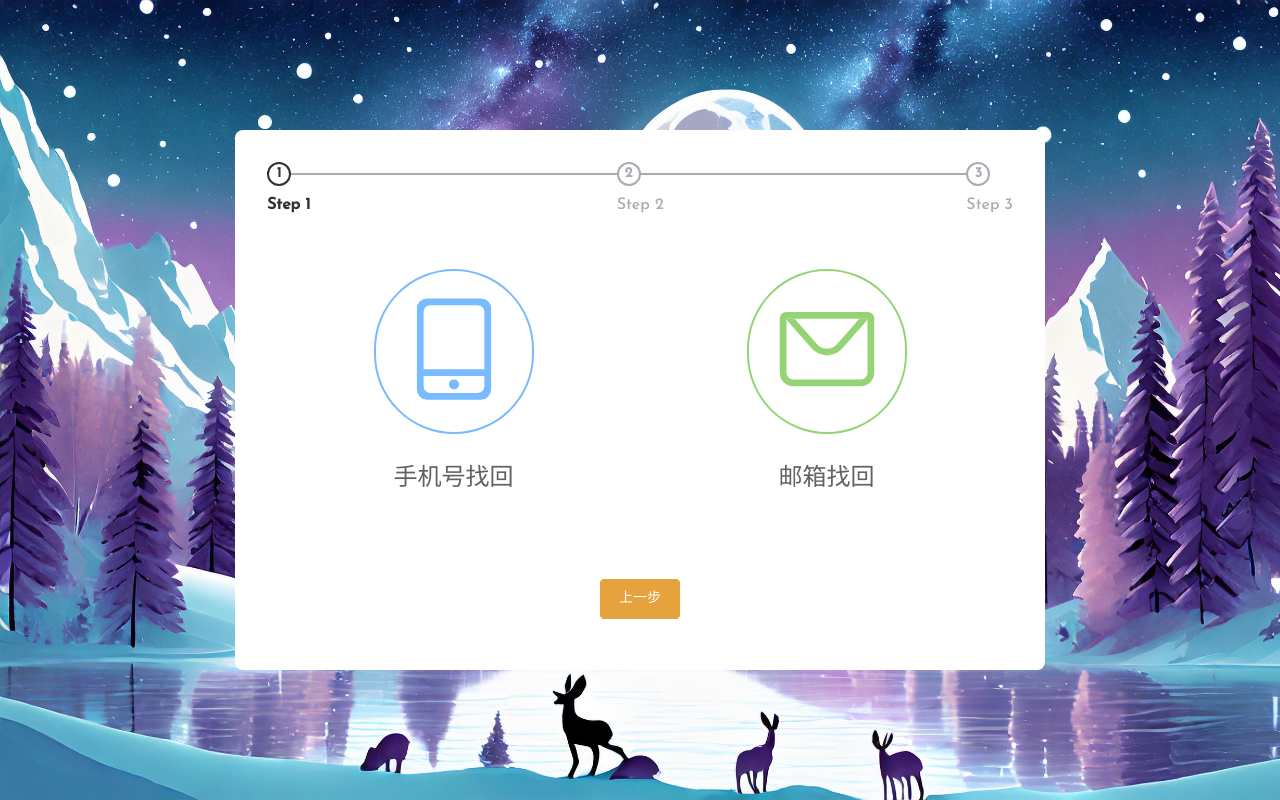
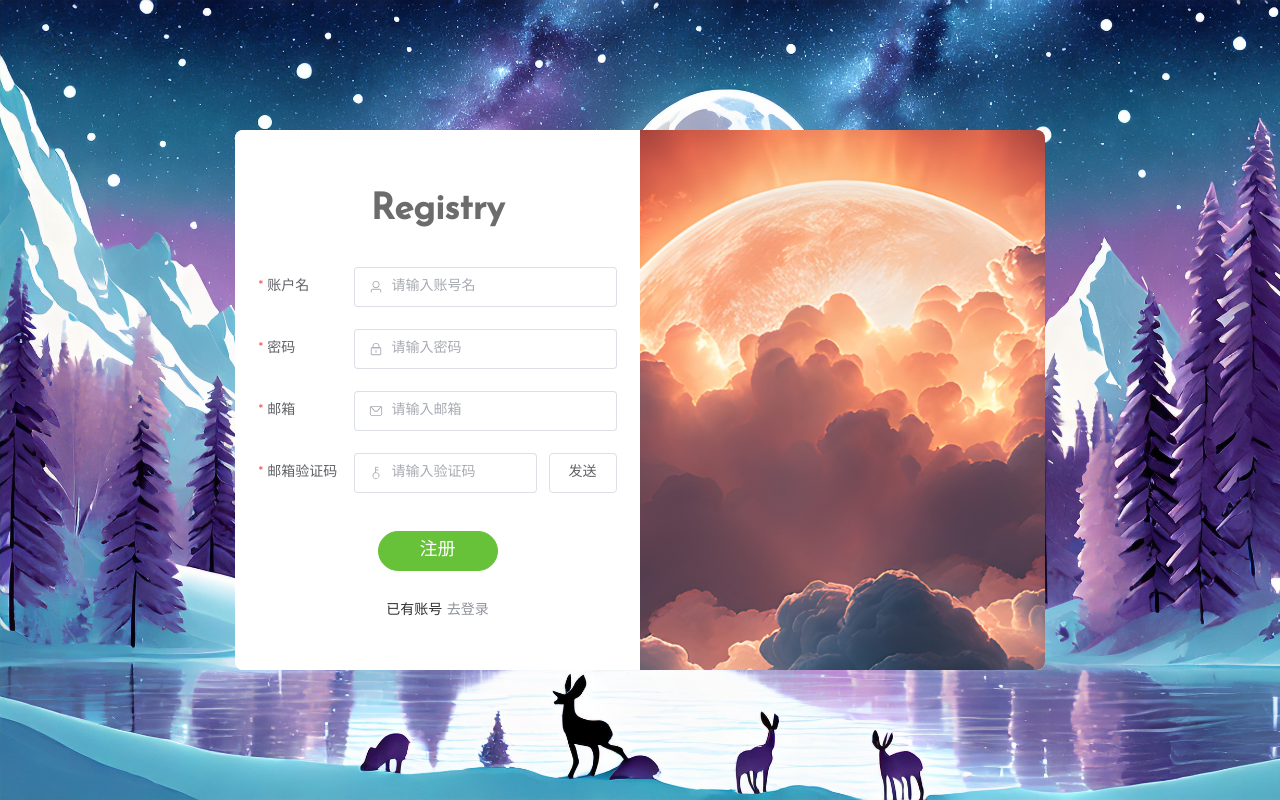
Before and after one commit to W433567423/graduation-web, a Vue app: page /#/pc-login in a window 1280 px wide. Built offline with nearby package versions, Linux system fonts and the light colour scheme; no server answers.

Commit message:
feat: 注册页面改为邮箱验证码

```diff
--- a/src/pc/pages/LoginPage/ForgetPassword.vue
+++ b/src/pc/pages/LoginPage/ForgetPassword.vue
@@ -144,85 +144,76 @@
 </template>
 
 <script lang="ts" setup>
-import { ref, type Ref, onBeforeMount, defineEmits } from "vue";
-import { type IForgetLoginForm } from "@/services";
-import { Key, Phone, Message } from "@element-plus/icons-vue";
-import { getValidaCode } from "@/services/user.api";
-import { type FormRules, type FormInstance } from "element-plus";
-import type { InternalRuleItem } from "async-validator/dist-types/interface";
+import { ref, type Ref, onBeforeMount, defineEmits } from 'vue'
+import { type IForgetLoginForm } from '@/services'
+import { Key, Phone, Message } from '@element-plus/icons-vue'
+import { getValidaCode } from '@/services/user.api'
+import { type FormRules, type FormInstance } from 'element-plus'
 
-const emits = defineEmits(["changeStatus"]);
+const emits = defineEmits(['changeStatus'])
 
-const ruleFormRef = ref<FormInstance>();
-const active = ref(0); // 步骤条
-const imgSrc = ref(""); // 验证码
-const whichMethon = ref(0); // 使用什么找回密码(0:手机号找回，1:邮箱找回)
+const ruleFormRef = ref<FormInstance>()
+const active = ref(0) // 步骤条
+const imgSrc = ref('') // 验证码
+const whichMethon = ref(0) // 使用什么找回密码(0:手机号找回，1:邮箱找回)
 const form: Ref<IForgetLoginForm> = ref({
-  email: "",
-  phoneValida: "",
-  valida: "",
-  phoneNum: "",
-}); // 表单
+  email: '',
+  phoneValida: '',
+  valida: '',
+  phoneNum: ''
+}) // 表单
 
-// 邮箱校验规则
-const checkEmail = (
-  _rule: InternalRuleItem,
-  value: string,
-  callback: (error?: string | Error | undefined) => void,
-) => {
-  // const regEmail = /^([a-zA-Z]|[0-9])(\w|\-)+@[a-zA-Z0-9]+\.([a-zA-Z]{2,4})$/
-  const regEmail = /^([a-zA-Z]|[0-9])(\w)+@[a-zA-Z0-9]+\.([a-zA-Z]{2,4})$/;
-  if (value !== "" && !regEmail.test(value)) {
-    callback(new Error("请输入有效的邮箱"));
-  }
-};
 // 校验规则
 const formRules = ref<FormRules<IForgetLoginForm>>({
   email: [
-    { required: true, message: "邮箱必填", trigger: "blur" },
-    { validator: checkEmail, message: "邮箱错误", trigger: "blur" },
+    { required: true, message: '邮箱必填', trigger: 'blur' },
+    {
+      pattern: /^([a-zA-Z]|[0-9])(\w|\-)+@[a-zA-Z0-9]+\.([a-zA-Z]{2,4})$/,
+      message: '邮箱错误',
+      trigger: 'blur'
+    }
   ],
   valida: [
-    { required: true, message: "验证码必填", trigger: "blur" },
-    { len: 4, message: "验证码错误", trigger: "blur" },
+    { required: true, message: '验证码必填', trigger: 'blur' },
+    { len: 4, message: '验证码错误', trigger: 'blur' }
   ],
   phoneValida: [
-    { required: true, message: "手机验证码必填", trigger: "blur" },
-    { len: 6, message: "手机验证码错误", trigger: "blur" },
+    { required: true, message: '手机验证码必填', trigger: 'blur' },
+    { len: 6, message: '手机验证码错误', trigger: 'blur' }
   ],
   phoneNum: [
     {
       required: true,
       pattern:
         /^(13[0-9]|14[01456879]|15[0-35-9]|16[2567]|17[0-8]|18[0-9]|19[0-35-9])\d{8}$/,
-      message: "手机号不正确",
-      trigger: "blur",
-    },
-  ],
-}); // 校验规则
+      message: '手机号不正确',
+      trigger: 'blur'
+    }
+  ]
+}) // 校验规则
 
 const flashValidaCode = async () => {
-  const res = await getValidaCode();
-  imgSrc.value = res as any;
-};
+  const res = await getValidaCode()
+  imgSrc.value = res as any
+}
 
 const handleNextStep = (formEl: FormInstance | undefined) => {
-  if (!formEl) return;
+  if (!formEl) return
 
   void formEl.validate((valid) => {
     if (valid) {
-      active.value++;
+      active.value++
     }
-  });
-};
+  })
+}
 const handleResetPassword = (formEl: FormInstance | undefined) => {
   // if (!formEl) return
-  console.log(formEl, form.value);
-};
+  console.log(formEl, form.value)
+}
 
 onBeforeMount(() => {
-  void flashValidaCode();
-});
+  void flashValidaCode()
+})
 </script>
 
 <style lang="less" scoped>
--- a/src/pc/pages/LoginPage/cpns/LoginForm.vue
+++ b/src/pc/pages/LoginPage/cpns/LoginForm.vue
@@ -7,77 +7,35 @@
 <template>
   <div class="login-form-wrap">
     <div class="login-text">{{ isLoginPage ? "Login" : "Registry" }}</div>
-    <el-form
-      ref="ruleFormRef"
-      :model="form"
-      :rules="formRules"
-      class="form-wrap"
-      label-position="left"
-      label-width="96px"
-      size="large"
-    >
+    <el-form ref="ruleFormRef" :model="form" :rules="formRules" class="form-wrap" label-position="left" label-width="96px"
+      size="large">
       <el-form-item label="账户名" prop="username" required>
-        <el-input
-          v-model="form.username"
-          :prefix-icon="User"
-          clearable
-          placeholder="请输入账号名"
-        />
+        <el-input v-model="form.username" :prefix-icon="User" clearable placeholder="请输入账号名" />
       </el-form-item>
 
       <el-form-item label="密码" prop="password" required>
-        <el-input
-          v-model="form.password"
-          :prefix-icon="Lock"
-          clearable
-          placeholder="请输入密码"
-          show-password
-          type="password"
-        />
+        <el-input v-model="form.password" :prefix-icon="Lock" clearable placeholder="请输入密码" show-password
+          type="password" />
       </el-form-item>
 
-      <el-form-item v-if="!isLoginPage" label="手机号" prop="phoneNum" required>
-        <el-input
-          v-model="form.phoneNum"
-          :prefix-icon="Phone"
-          clearable
-          placeholder="请输入手机号"
-        />
+      <el-form-item v-if="!isLoginPage" label="邮箱" prop="emailNum" required>
+        <el-input v-model="form.emailNum" :prefix-icon="Message" clearable placeholder="请输入邮箱" />
       </el-form-item>
 
       <el-form-item v-if="isLoginPage" label="验证码" prop="valida" required>
         <div class="form-valida-wrap">
-          <el-input
-            v-model="form.valida"
-            :prefix-icon="Key"
-            clearable
-            placeholder="请输入验证码"
-          />
-          <div
-            class="valida-wrap"
-            @click="flashValidaCode"
-            v-html="imgSrc"
-            v-if="imgSrc"
-          />
+          <el-input v-model="form.valida" :prefix-icon="Key" clearable placeholder="请输入验证码" />
+          <div class="valida-wrap" @click="flashValidaCode" v-html="imgSrc" v-if="imgSrc" />
           <div class="valida-wrap" v-else>
             <el-image class="w-108px h-40px" />
           </div>
         </div>
       </el-form-item>
 
-      <el-form-item v-else label="手机验证码" required>
+      <el-form-item v-else label="邮箱验证码" required prop="emailValida">
         <div class="form-valida-wrap mb-16px">
-          <el-input
-            v-model="form.phoneValida"
-            :prefix-icon="Key"
-            clearable
-            placeholder="请输入验证码"
-          />
-          <el-button
-            :loading="isValidaLoading"
-            class="ml-12px"
-            @click="flashPhoneValidaCode"
-          >
+          <el-input v-model="form.emailValida" :prefix-icon="Key" clearable  placeholder="请输入验证码"/>
+          <el-button :loading="isValidaLoading" class="ml-12px" @click="flashEmailValidaCode">
             发送
           </el-button>
         </div>
@@ -93,12 +51,8 @@
       </div>
 
       <div class="form-submit-wrap">
-        <el-button
-          class="login-button"
-          round
-          type="success"
-          @click="userLoginOrRegistry(ruleFormRef)"
-        >
+        <el-button class="login-button" round type="success"
+        @click="userLoginOrRegistry(ruleFormRef)">
           {{ isLoginPage ? "登录" : "注册" }}
         </el-button>
       </div>
@@ -114,7 +68,7 @@
 </template>
 
 <script lang="ts" setup>
-import { Key, Lock, User, Phone } from '@element-plus/icons-vue'
+import { Key, Lock, User, Message } from '@element-plus/icons-vue'
 import useUserStore from '@/stores/user.ts'
 import {
   ElMessage,
@@ -125,7 +79,7 @@ import {
 import { type Ref, ref, onBeforeMount } from 'vue'
 import { type IUserLoginForm } from '@/services'
 import {
-  getPhoneValidaCode,
+  getEmailValidaCode,
   getValidaCode,
   postUserLogin,
   postUserRegistry
@@ -144,13 +98,14 @@ const form: Ref<IUserLoginForm> = ref({
   username: '',
   password: '',
   valida: '',
-  phoneValida: '',
-  phoneNum: ''
+  emailValida: '',
+  emailNum: ''
 }) // 表单
 const isRemember = ref(false) // 记住用户
 const imgSrc = ref('') // 验证码
-const isLoginPage = ref(true) // 是否登录页面（1:登录,2:注册）
+const isLoginPage = ref(false) // 是否登录页面（true:登录,false:注册）
 const isValidaLoading = ref(false) // 获取验证码loading状态
+const emailRex = /^([a-zA-Z]|[0-9])(\w|\-)+@[a-zA-Z0-9]+\.([a-zA-Z]{2,4})$/
 
 const formRules = ref<FormRules<IUserLoginForm>>({
   username: [
@@ -165,16 +120,15 @@ const formRules = ref<FormRules<IUserLoginForm>>({
     { required: true, message: '验证码必填', trigger: 'blur' },
     { len: 4, message: '验证码错误', trigger: 'blur' }
   ],
-  phoneValida: [
-    { required: true, message: '手机验证码必填', trigger: 'blur' },
-    { len: 6, message: '手机验证码错误', trigger: 'blur' }
+  emailValida: [
+    { required: true, message: '邮箱验证码必填', trigger: 'blur' },
+    { len: 6, message: '邮箱验证码错误', trigger: 'blur' }
   ],
-  phoneNum: [
-    { required: true, message: '手机号必填', trigger: 'blur' },
+  emailNum: [
+    { required: true, message: '邮箱必填', trigger: 'blur' },
     {
-      pattern:
-        /^(13[0-9]|14[01456879]|15[0-35-9]|16[2567]|17[0-8]|18[0-9]|19[0-35-9])\d{8}$/,
-      message: '手机号不正确',
+      pattern: emailRex,
+      message: '邮箱不正确',
       trigger: 'blur'
     }
   ]
@@ -188,16 +142,16 @@ const flashValidaCode = async () => {
   }
 }
 
-// 获取手机验证码
-const flashPhoneValidaCode = () => {
-  if (form.value.phoneNum?.length === 11) {
+// 获取邮箱验证码
+const flashEmailValidaCode = () => {
+  if (emailRex.test(form.value.emailNum)) {
     isValidaLoading.value = !isValidaLoading.value
     // eslint-disable-next-line @typescript-eslint/no-floating-promises
-    getPhoneValidaCode(form.value.phoneNum).finally(() => {
+    getEmailValidaCode(form.value.emailNum).then(() => ElNotification.success({ message: '发送验证码成功' })).finally(() => {
       isValidaLoading.value = !isValidaLoading.value
     })
   } else {
-    ElNotification.error({ message: '手机号码不正确' })
+    ElNotification.error({ message: '邮箱不正确' })
   }
 }
 
@@ -290,6 +244,7 @@ onBeforeMount(async () => {
 
   .form-wrap {
     width: 94%;
+
     // 验证码
     .form-valida-wrap {
       display: flex;
--- a/src/pc/pages/LoginPage/index.vue
+++ b/src/pc/pages/LoginPage/index.vue
@@ -27,7 +27,7 @@ import { ElCard } from "element-plus";
 import LoginForm from "./cpns/LoginForm.vue";
 import ForgetPassword from "@pc/pages/LoginPage/ForgetPassword.vue";
 
-const forgetPage = ref(true); // 是否是忘记密码页面
+const forgetPage = ref(false); // 是否是忘记密码页面
 </script>
 
 <style lang="less" scoped>
--- a/src/services/index.d.ts
+++ b/src/services/index.d.ts
@@ -1,12 +1,12 @@
-import type { InternalAxiosRequestConfig } from 'axios'
+import type { InternalAxiosRequestConfig, AxiosRequestConfig } from 'axios'
 interface IUserForm {
   username: string
   valida: string
 }
 interface IUserLoginForm extends IUserForm {
   password: string
-  phoneValida: string
-  phoneNum: string
+  emailValida: string
+  emailNum: string
 }
 interface IForgetLoginForm {
   email: string
@@ -26,10 +26,13 @@ interface ResultData<T = any> extends IResData {
 interface InternalAxiosRequestConfigAAA extends InternalAxiosRequestConfig {
   loading?: boolean
 }
+interface requestConfig extends AxiosRequestConfig {
+  loading?: boolean
+}
 export type {
   IUserLoginForm,
   IForgetLoginForm,
   ResultData,
   InternalAxiosRequestConfigAAA,
-  IResData
+  IResData, requestConfig
 }
--- a/src/services/require.ts
+++ b/src/services/require.ts
@@ -1,9 +1,8 @@
 import axios, {
   type AxiosResponse,
-  type AxiosInstance,
-  type AxiosRequestConfig
+  type AxiosInstance
 } from 'axios'
-import { type ResultData, type InternalAxiosRequestConfigAAA } from './index'
+import type { ResultData, InternalAxiosRequestConfigAAA, requestConfig } from './index'
 
 import { ElMessage, ElLoading } from 'element-plus'
 import { getLocalStorage } from '@/utils'
@@ -132,7 +131,7 @@ class RequestHttp {
   // 常用方法封装
   async get<T>(
     url: string,
-    params?: AxiosRequestConfig
+    params?: requestConfig
   ): Promise<ResultData<T>> {
     return await this.service.get(url, params)
   }
--- a/src/services/user.api.ts
+++ b/src/services/user.api.ts
@@ -5,6 +5,13 @@ import type { IUserLoginForm } from './index.d'
 export const getValidaCode = async (width = 108, height = 40) => {
   return await request.get('/captcha', {
     params: { width, height },
+    loading: false
+  })
+}
+// 获取 邮箱验证码
+export const getEmailValidaCode = async (emailNum: string) => {
+  return await request.get('/captcha/email', {
+    params: { emailNum },
     loading: false
   })
 }
```
Also changed, not shown: .eslintrc.cjs.
